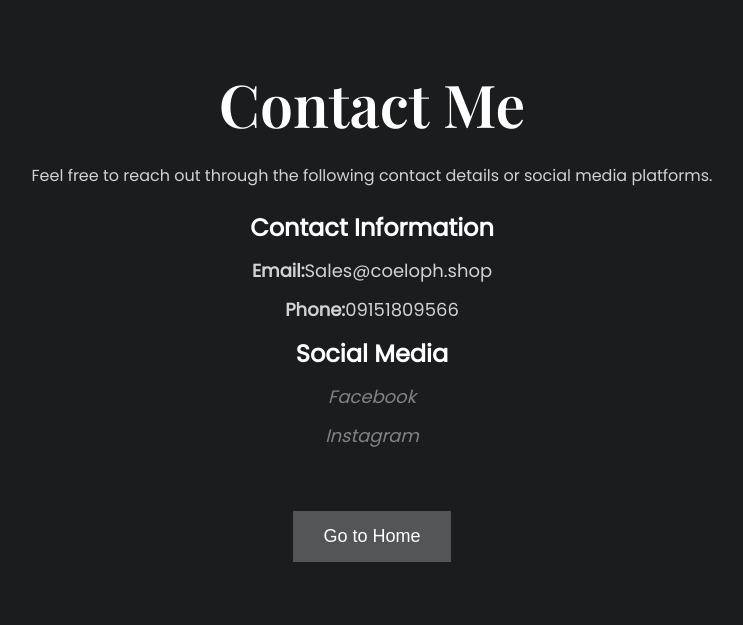
After one commit to robbieC1234/BSIS_3G_WEBA_-24, a PHP site: the page made by COELOPH/app/views/contact.php in a window 1280 px wide. The commit adds this page. Shown: the top 625 px of the page, without its empty margins (268-1011 px from the left). Run offline with PHP 8.4, Linux system fonts and the light colour scheme; the template is opened without the code that fills it, so the values that code supplies are empty; some libraries are stand-ins or nearby versions.

Commit message:
contact us php

```diff
--- /dev/null
+++ b/COELOPH/app/views/contact.php
@@ -0,0 +1,114 @@
+
+<!DOCTYPE html>
+<html lang="en">
+<head>
+    <meta charset="UTF-8">
+    <meta http-equiv="X-UA-Compatible" content="IE=edge">
+    <meta name="viewport" content="width=device-width, initial-scale=1.0">
+    <title>Contact Details</title>
+    <link href="https://fonts.googleapis.com/css2?family=Playfair+Display:wght@600&family=Poppins&display=swap" rel="stylesheet">
+    <style>
+        * {
+    margin: 0;
+    padding: 0;
+    box-sizing: border-box;
+}
+
+body {
+    background: #1b1c1e;
+    text-align: center;
+    font-family: 'Poppins', sans-serif;
+}
+
+h1 {
+    font-family: 'Playfair Display', serif;
+    font-size: 59px;
+    color: white;
+    font-weight: 600;
+    padding-bottom: 20px;
+}
+
+p, h2 {
+    color: #d2d2d2;
+    line-height: 1.6; /* Adjust line spacing */
+}
+
+.container {
+    max-width: 1320px;
+    margin: 0 auto;
+    padding: 5%;
+}
+
+.contact-details {
+    max-width: 500px;
+    margin: 0 auto;
+    text-align: center; /* Center text */
+    padding: 20px 0;
+}
+
+.contact-details h2 {
+    font-size: 24px;
+    color: white;
+    margin-bottom: 10px;
+}
+
+.contact-details p {
+    font-size: 18px;
+    margin-bottom: 10px;
+}
+
+.contact-details a {
+    color: #828282;
+    text-decoration: none;
+    font-style: italic;
+}
+
+.contact-details a:hover {
+    color: #fff;
+    text-decoration: underline;
+}
+
+button {
+    background-color: #545557;
+    padding: 15px 30px;
+    color: white;
+    font-size: 18px;
+    border: none;
+    margin-top: 30px;
+    cursor: pointer;
+    transition: all .3s ease;
+}
+
+button:hover {
+    background: #FFF;
+    color: #1b1c1e;
+}
+
+a {
+    color: #828282;
+    font-style: italic;
+    text-decoration: none;
+}
+
+a:hover {
+    color: #fff;
+}
+
+    </style>
+</head>
+<body>
+    <div class="container">
+        <h1>Contact Me</h1>
+        <p>Feel free to reach out through the following contact details or social media platforms.</p>
+        <div class="contact-details">
+            <h2>Contact Information</h2>
+            <p><strong>Email:</strong>Sales@coeloph.shop</p>
+            <p><strong>Phone:</strong>09151809566</p>
+            <h2>Social Media</h2>
+            <p><a href="https://www.facebook.com/coelophr" target="_blank">Facebook</a></p>
+            <p><a href="https://www.instagram.com/coeloph/" target="_blank">Instagram</a></p>
+        </div>
+        <button onclick="location.href='<?=ROOT?>/home'">Go to Home</button>
+    </div>
+</body>
+</html>
--- a/COELOPH/app/views/home.php
+++ b/COELOPH/app/views/home.php
@@ -1,7 +1,7 @@
 <?php include "partials/header.php" ?>
 
 <head>
-        <link rel="stylesheet" href="addtocart.css">
+        <link rel="stylesheet" href="../../public/assets/css/addtocart.css">
         <script src="https://kit.fontawesome.com/92d70a2fd8.js" crossorigin="anonymous"></script>
     </head>
     <body>
@@ -15,7 +15,8 @@
                 <div class="foot">
                     <h3>Total</h3>
                     <h2 id="total">$ 0.00</h2>
-                    <button type="submit" class="btn btn-primary">CHECKOUT</button>
+                    <button class="btn btn-primary" onclick="location.href='<?=ROOT?>/contact'">CHECKOUT</button>
+
                 </div>
             </div>
         </div>
--- a/COELOPH/public/index.php
+++ b/COELOPH/public/index.php
@@ -4,4 +4,6 @@ session_start();
 
 require '../app/core/init.php';
 
+
+
 $app = new App();
```
Also changed, not shown: COELOPH/app/controllers/Contact.php (added, +10 -0 lines), COELOPH/app/.htaccess (deleted), COELOPH/public/assets/css/addtocart.css, COELOPH/public/assets/css/contact.css (added), COELOPH/public/assets/images/2.jpeg.webp (added), COELOPH/public/assets/images/3.jpeg.jpg (added), COELOPH/public/assets/images/4.jpeg.jpg (added), COELOPH/public/assets/images/slipper.jpeg.jpg (added), 1 other file.
